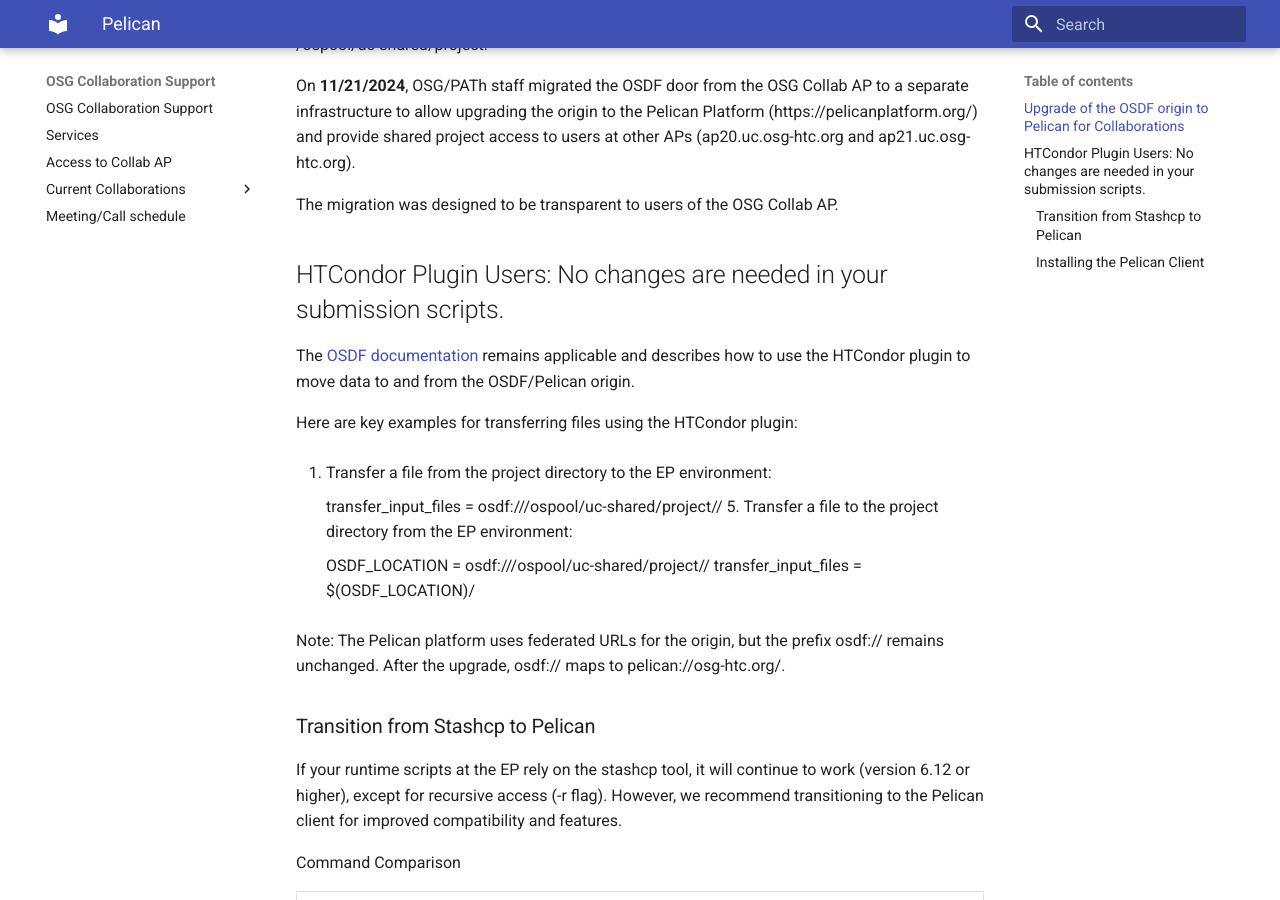
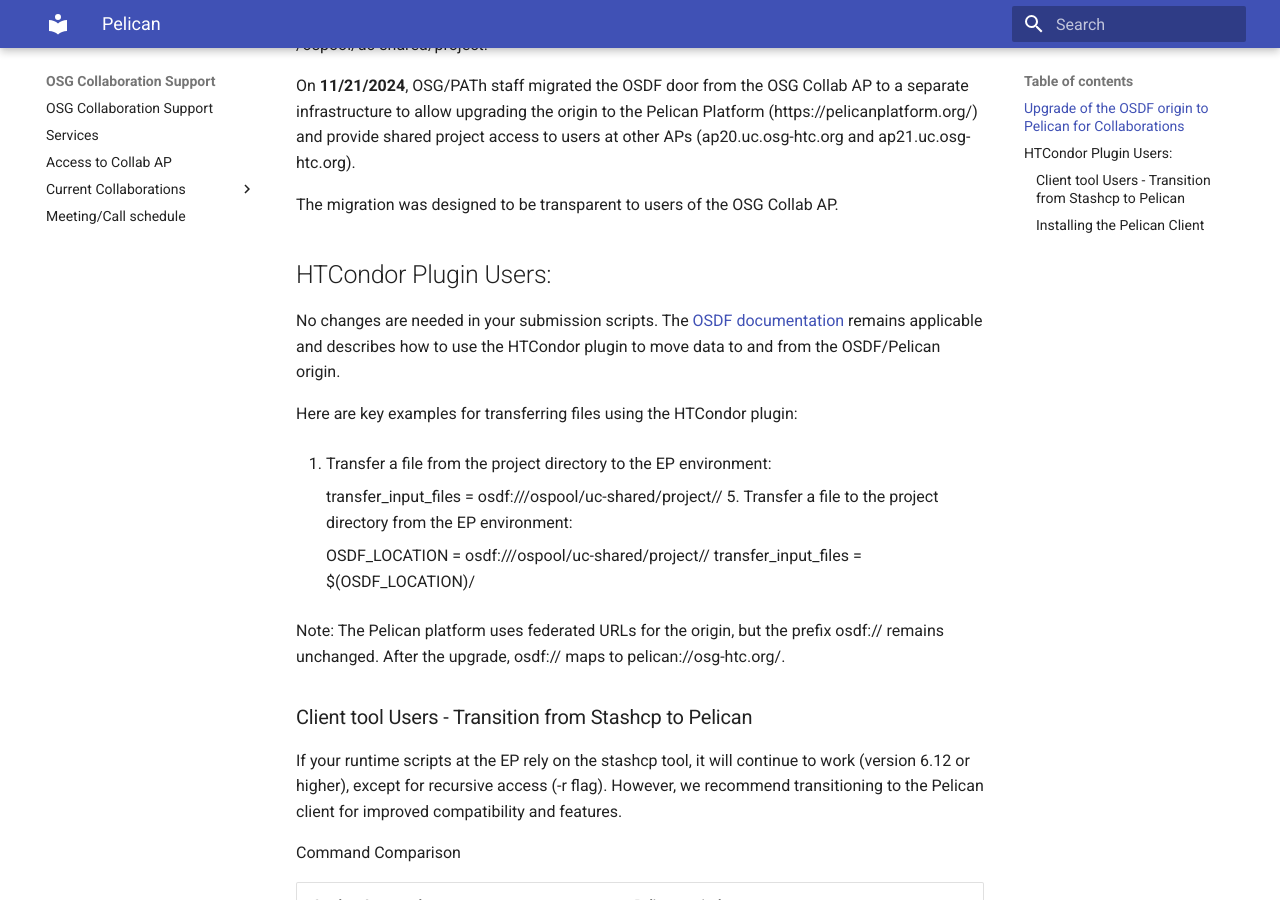
Before and after one commit to osg-htc/collaboration-support, an MkDocs documentation site: the page built from docs/misc/pelican.md, in a window 1280 px wide and 900 px high, scrolled down 327 px. Built offline with MkDocs 1.6.1 and Material for MkDocs 9.7.7, drawn with Linux system fonts in a browser that asks for light colours.

Commit message:
Update pelican.md

```diff
--- a/docs/misc/pelican.md
+++ b/docs/misc/pelican.md
@@ -6,9 +6,9 @@
 
 The migration was designed to be transparent to users of the OSG Collab AP.
 
-## HTCondor Plugin Users: No changes are needed in your submission scripts.
+## HTCondor Plugin Users:
 
-The [OSDF documentation](https://portal.osg-htc.org/documentation/htc_workloads/managing_data/osdf/) remains applicable and describes how to use the HTCondor plugin to move data to and from the OSDF/Pelican origin.
+No changes are needed in your submission scripts. The [OSDF documentation](https://portal.osg-htc.org/documentation/htc_workloads/managing_data/osdf/) remains applicable and describes how to use the HTCondor plugin to move data to and from the OSDF/Pelican origin.
 
 Here are key examples for transferring files using the HTCondor plugin:
 
@@ -22,7 +22,7 @@
 
 Note: The Pelican platform uses federated URLs for the origin, but the prefix osdf:// remains unchanged. After the upgrade, osdf:// maps to pelican://osg-htc.org/.
 
-### Transition from Stashcp to Pelican
+### Client tool Users - Transition from Stashcp to Pelican
 If your runtime scripts at the EP rely on the stashcp tool, it will continue to work (version 6.12 or higher), except for recursive access (-r flag). However, we recommend transitioning to the Pelican client for improved compatibility and features.
 
 Command Comparison
```
